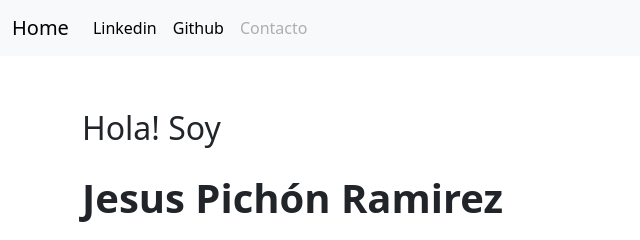
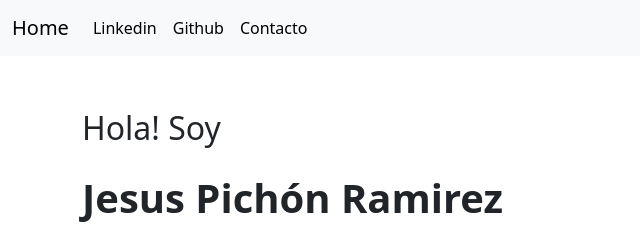
Before and after one commit to JesusPichon/Portafolio, a plain HTML site: page index.html in a window 1280 px wide. Shown: the top 240 px of the page, 0-640 px from the left. Drawn offline with Linux system fonts and the light colour scheme; no server answers.

Commit message:
gmail added

```diff
--- a/assets/js/script.js
+++ b/assets/js/script.js
@@ -1,3 +1,4 @@
+//get projects at server
 const getProjects = async () => {
     try {
         const url = "https://objectstorage.sa-santiago-1.oraclecloud.com/p/KLK3a46HtS28v-BiQxcaKeuAgv6NUsljryxLoX4FXeAmzjO1H34hgSjMt8IPkJNC/n/axtvtikkef9i/b/bucket-projects/o/portafolio-projects.json"
@@ -10,6 +11,7 @@ const getProjects = async () => {
     }
 }
 
+//show each project as card
 const showProjects = async () => {
     try {
         let projects = await getProjects();
--- a/index.html
+++ b/index.html
@@ -34,7 +34,7 @@
                         <a class="nav-link active" aria-current="page" href="https://github.com/JesusPichon">Github</a>
                     </li>
                     <li class="nav-item">
-                        <a class="nav-link disabled" aria-disabled="true">Contacto</a>
+                        <a class="nav-link active" href="mailto:jesuspichonramirez@gmail.com">Contacto</a>
                     </li>
                 </ul>
             </div>
```
